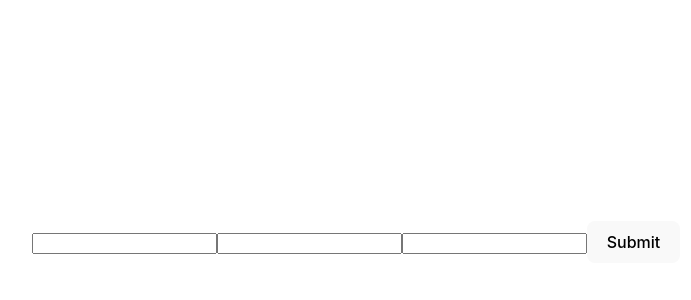
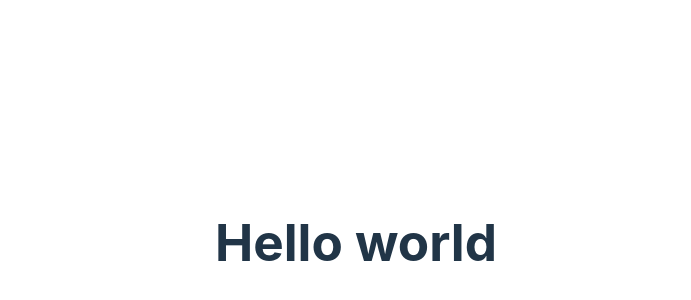
Before and after one commit to MohammedRizwan4/justDemoCodeEvolution, a React (Vite) app: page / in a window 1280 px wide. Shown: the part 158-458 px from the top of the page, without its empty margins (284-975 px from the left). Built offline with nearby package versions, Linux system fonts and the light colour scheme.

Commit message:
deleted old

```diff
--- a/src/App.jsx
+++ b/src/App.jsx
@@ -1,12 +1,10 @@
 import { useState } from 'react'
 import './App.css'
-import PostListGet from './components/PostListGet'
-import PostListPost from './components/PostListPost'
 
 function App() {
   return (
     <>
-      <PostListPost />
+      <h1>Hello world</h1>
     </>
   )
 }
--- a/src/components/PostListGet.jsx
+++ /dev/null
@@ -1,35 +0,0 @@
-import axios from 'axios'
-import React, { Component } from 'react'
-
-export default class PostListGet extends Component {
-
-    constructor(props) {
-        super(props)
-
-        this.state = {
-            posts: []
-        }
-    }
-
-    componentDidMount() {
-        axios.get("https://jsonplaceholder.typicode.com/posts")
-            .then(response => {
-                console.log(response.data);
-                this.setState({
-                    posts: response.data
-                })
-            }).catch(error => {
-                console.log(error);
-            })
-    }
-    render() {
-        const { posts } = this.state
-        return (
-            <div>
-                {
-                    posts.map(post => <div key={post.id}>{post.title}</div>)
-                }
-            </div>
-        )
-    }
-}
--- a/src/components/PostListPost.jsx
+++ /dev/null
@@ -1,41 +0,0 @@
-import axios from 'axios';
-import React, { Component } from 'react'
-
-export default class PostListPost extends Component {
-
-    constructor(props) {
-        super(props)
-
-        this.state = {
-            userId: '',
-            title: '',
-            body: ''
-        }
-    }
-
-
-    handleSubmit = (e) => {
-        e.preventDefault();
-        axios.post("https://jsonplaceholder.typicode.com/posts", this.state)
-        .then(response => {
-            console.log(response)
-        })
-    }
-
-    handleChange = (e) => {
-        this.setState({ [e.target.name]: e.target.value })
-    }
-
-    render() {
-        return (
-            <form onSubmit={this.handleSubmit}>
-                <div>
-                    <input type="text" name='userId' onChange={this.handleChange} />
-                    <input type="text" name='title' onChange={this.handleChange} />
-                    <input type="text" name='body' onChange={this.handleChange} />
-                    <button type='submit'>Submit</button>
-                </div>
-            </form>
-        )
-    }
-}
```
